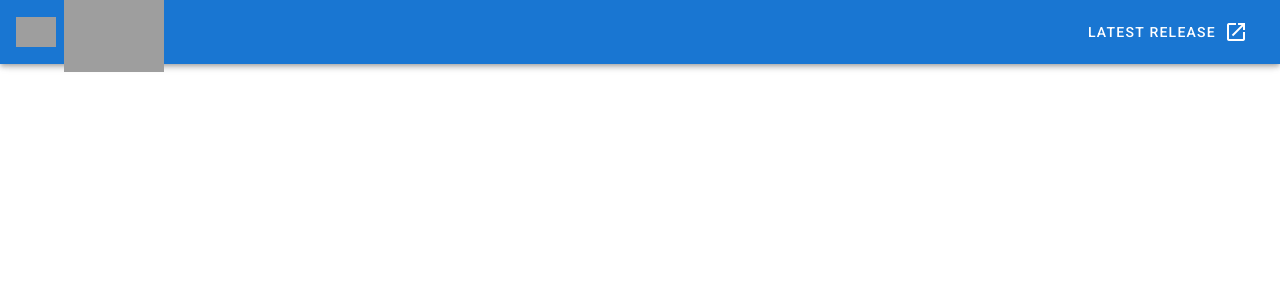
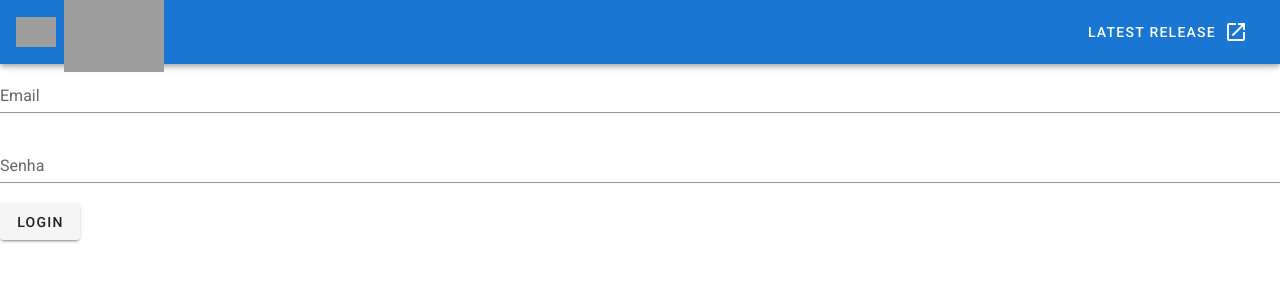
Before and after one commit to shes-tech/conference-admin-app, a Vue app: page /login in a window 1280 px wide. Shown: the top 300 px of the page. Built offline with nearby package versions, Linux system fonts and the light colour scheme; no server answers; grey boxes are pictures that could not be loaded.

Commit message:
Create login page

```diff
--- a/package.json
+++ b/package.json
@@ -9,6 +9,7 @@
   },
   "dependencies": {
     "core-js": "^3.6.5",
+    "date-fns": "^2.16.1",
     "firebase": "^8.0.1",
     "vue": "^2.6.11",
     "vue-router": "^3.2.0",
--- a/public/index.html
+++ b/public/index.html
@@ -5,7 +5,7 @@
     <meta http-equiv="X-UA-Compatible" content="IE=edge">
     <meta name="viewport" content="width=device-width,initial-scale=1.0">
     <link rel="icon" href="<%= BASE_URL %>favicon.ico">
-    <title><%= htmlWebpackPlugin.options.title %></title>
+    <title>She'sTech: Painel de Administração</title>
     <link rel="stylesheet" href="https://fonts.googleapis.com/css?family=Roboto:100,300,400,500,700,900">
     <link rel="stylesheet" href="https://cdn.jsdelivr.net/npm/@mdi/font@latest/css/materialdesignicons.min.css">
   </head>
--- a/src/plugins/firebase.js
+++ b/src/plugins/firebase.js
@@ -1,4 +1,5 @@
 import firebase from 'firebase/app';
+import 'firebase/auth';
 import 'firebase/analytics';
 import 'firebase/firestore';
 
--- a/src/router/index.js
+++ b/src/router/index.js
@@ -1,22 +1,18 @@
 import Vue from 'vue';
 import VueRouter from 'vue-router';
-import Home from '../views/Home.vue';
 
 Vue.use(VueRouter);
 
 const routes = [
   {
-    path: '/',
-    name: 'Home',
-    component: Home,
+    path: '/login',
+    name: 'Login',
+    component: () => import(/* webpackChunkName: "login" */ '@/views/Login.vue'),
   },
   {
     path: '/about',
     name: 'About',
-    // route level code-splitting
-    // this generates a separate chunk (about.[hash].js) for this route
-    // which is lazy-loaded when the route is visited.
-    component: () => import(/* webpackChunkName: "about" */ '../views/About.vue'),
+    component: () => import(/* webpackChunkName: "main" */ '../views/About.vue'),
   },
 ];
 
--- a/src/store/index.js
+++ b/src/store/index.js
@@ -1,5 +1,7 @@
 import Vue from 'vue';
 import Vuex from 'vuex';
+
+import auth from './modules/auth';
 
 Vue.use(Vuex);
 
@@ -11,5 +13,6 @@
   actions: {
   },
   modules: {
+    auth,
   },
 });
--- /dev/null
+++ b/src/store/modules/auth.js
@@ -0,0 +1,34 @@
+// import Vue from 'vue';
+import firebase from 'firebase/app';
+
+// const db = firebase.firestore();
+// const auth = firebase.auth();
+
+const defaultState = {
+  user: null,
+};
+
+const actions = {
+  login: async ({ commit }, { email, password }) => {
+    const user = await firebase.auth().signInWithEmailAndPassword(email, password);
+    commit('SET_USER', user);
+  },
+};
+
+const getters = {
+  isUserAuthenticated: (state) => Boolean(state.user),
+};
+
+const mutations = {
+  SET_USER: (state, user) => {
+    state.user = user;
+  },
+};
+
+export default {
+  namespaced: true,
+  state: defaultState,
+  getters,
+  actions,
+  mutations,
+};
--- a/src/views/Login.vue
+++ b/src/views/Login.vue
@@ -1,9 +1,42 @@
 <template>
-  <div></div>
+  <div>
+    <v-form v-model="isFormValid" @submit.prevent="login()">
+      <v-text-field
+        v-model="email"
+        label="Email"
+        required
+      ></v-text-field>
+      <v-text-field
+        v-model="password"
+        label="Senha"
+        type="password"
+        required
+      ></v-text-field>
+      <v-btn type="submit">LOGIN</v-btn>
+    </v-form>
+  </div>
 </template>
 
 <script>
+import { mapActions } from 'vuex';
+
 export default {
   name: 'Login',
+  data() {
+    return {
+      isFormValid: true,
+      email: '',
+      password: '',
+    };
+  },
+  methods: {
+    ...mapActions({
+      sendLogin: 'auth/login',
+    }),
+    login() {
+      const { email, password } = this;
+      this.sendLogin({ email, password });
+    },
+  },
 };
 </script>
```
Also changed, not shown: 1 other file (tests, documents, lock files or other folders).
